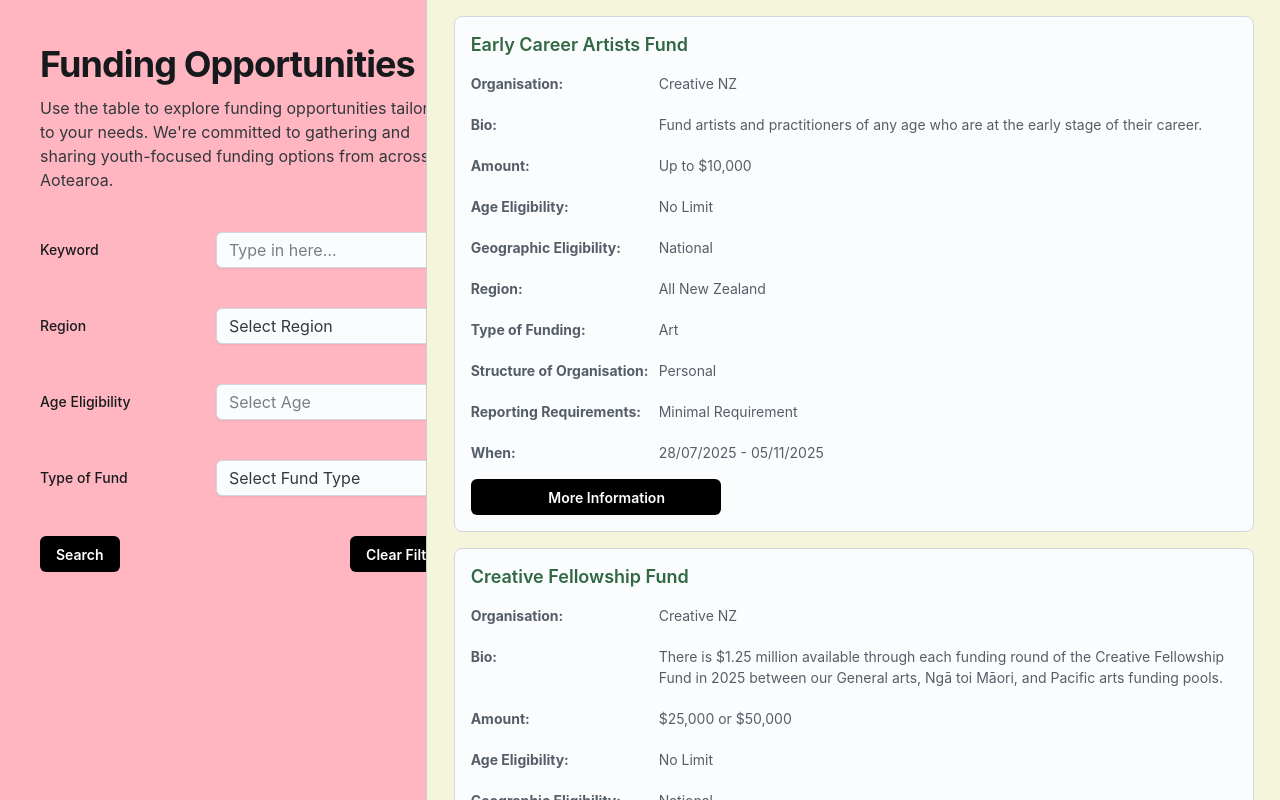
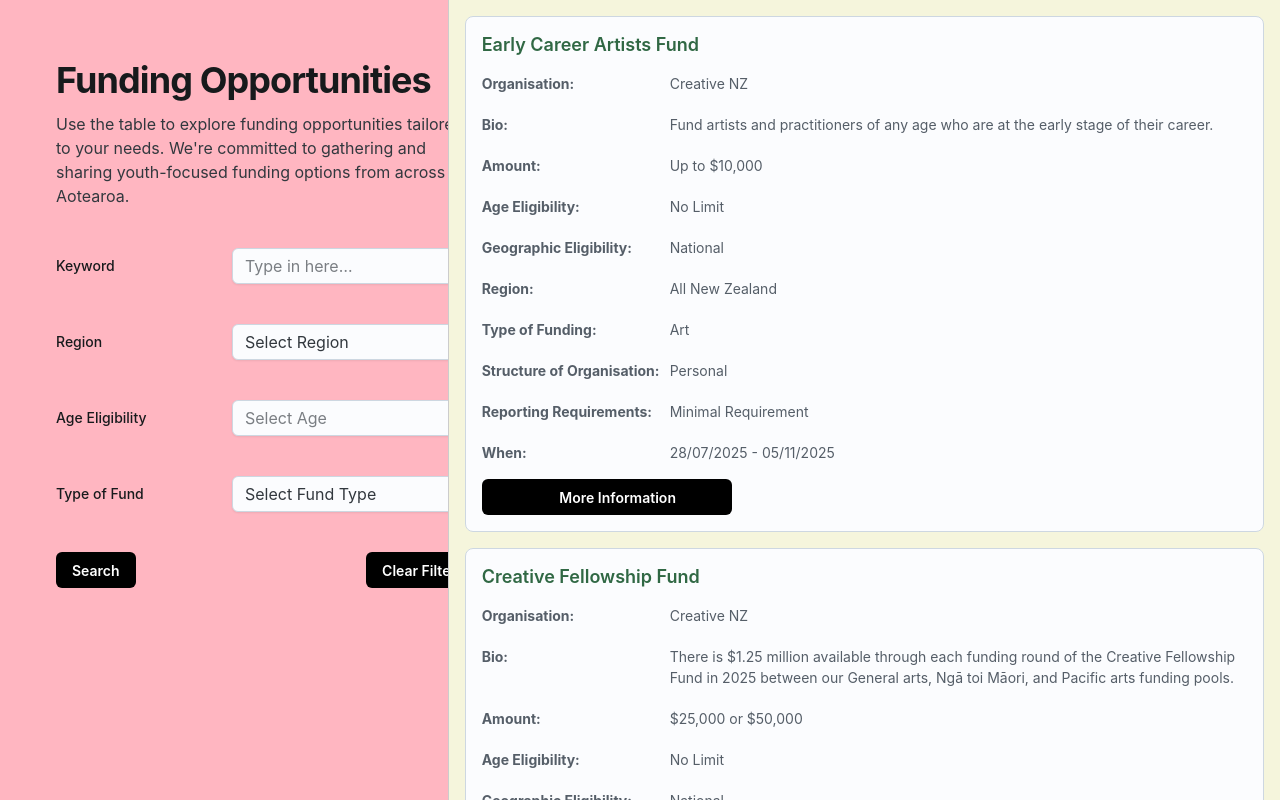
Before and after one commit to WindZZzzZZzz/genz-frontend, a React (Vite) app: page / in a window 1280 px wide. Built offline with nearby package versions, Linux system fonts and the light colour scheme; some icons are missing.

Commit message:
adjust gap

```diff
--- a/src/App.jsx
+++ b/src/App.jsx
@@ -34,9 +34,9 @@ function App() {
       <Box
         sx={{
           flex: 1,
-          p: 1,
+          p: 3,
           borderRight: { md: '1px solid #ccc' },
-          overflowY: 'auto',
+          overflowY: 'hidden',
           overflowX: 'hidden',
           backgroundColor: '#ffb6c1'
         }}
```
